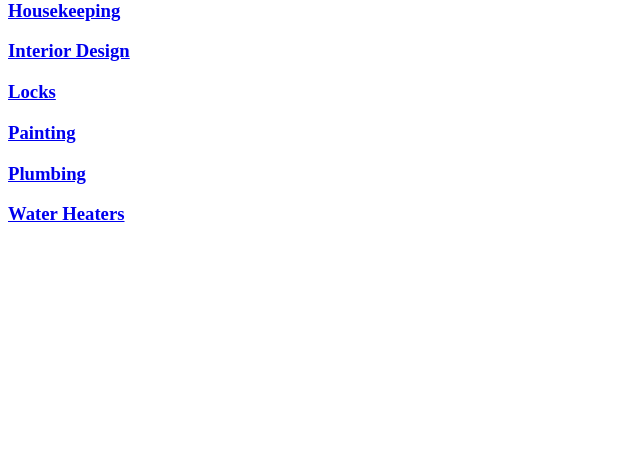
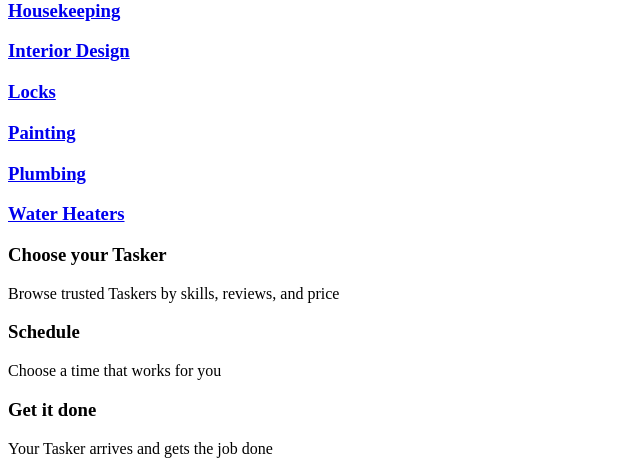
Before and after one commit to Codes-Sipers/Servana, a Python web app: template templates/index.html in a window 1280 px wide. Shown: the part 818-1292 px from the top of the page, without its empty margins (0-640 px from the left). Before the commit the page ends 1040 px from the top, so only its background shows below. Run offline with Jinja, Linux system fonts and the light colour scheme; the template is opened without the code that fills it, so the values that code supplies are empty.

Commit message:
feat: Add features section

```diff
--- a/templates/index.html
+++ b/templates/index.html
@@ -8,7 +8,7 @@
 <body>
     <header>
         <nav class="container">
-            <img src="logo.svg" alt="Netfix" class="logo">
+            <img src="logo.svg" alt="Servana" class="logo">
             <ul class="nav-links">
                 <li><a href="#">Log In</a></li>
                 <li><a href="#">Become a Tasker</a></li>
@@ -115,6 +115,28 @@
         </div>
     </section>
 
+    <section class="features">
+        <div class="container">
+            <div class="features-grid">
+            <div class="feature-item">
+                <i class="fas fa-user-check"></i>
+                <h3>Choose your Tasker</h3>
+                <p>Browse trusted Taskers by skills, reviews, and price</p>
+            </div>
+            <div class="feature-item">
+                <i class="fas fa-calendar-alt"></i>
+                <h3>Schedule</h3>
+                <p>Choose a time that works for you</p>
+            </div>
+            <div class="feature-item">
+                <i class="fas fa-check-circle"></i>
+                <h3>Get it done</h3>
+                <p>Your Tasker arrives and gets the job done</p>
+            </div>
+            </div>
+        </div>
+    </section>
+
     </main>
 
 </body>
```
